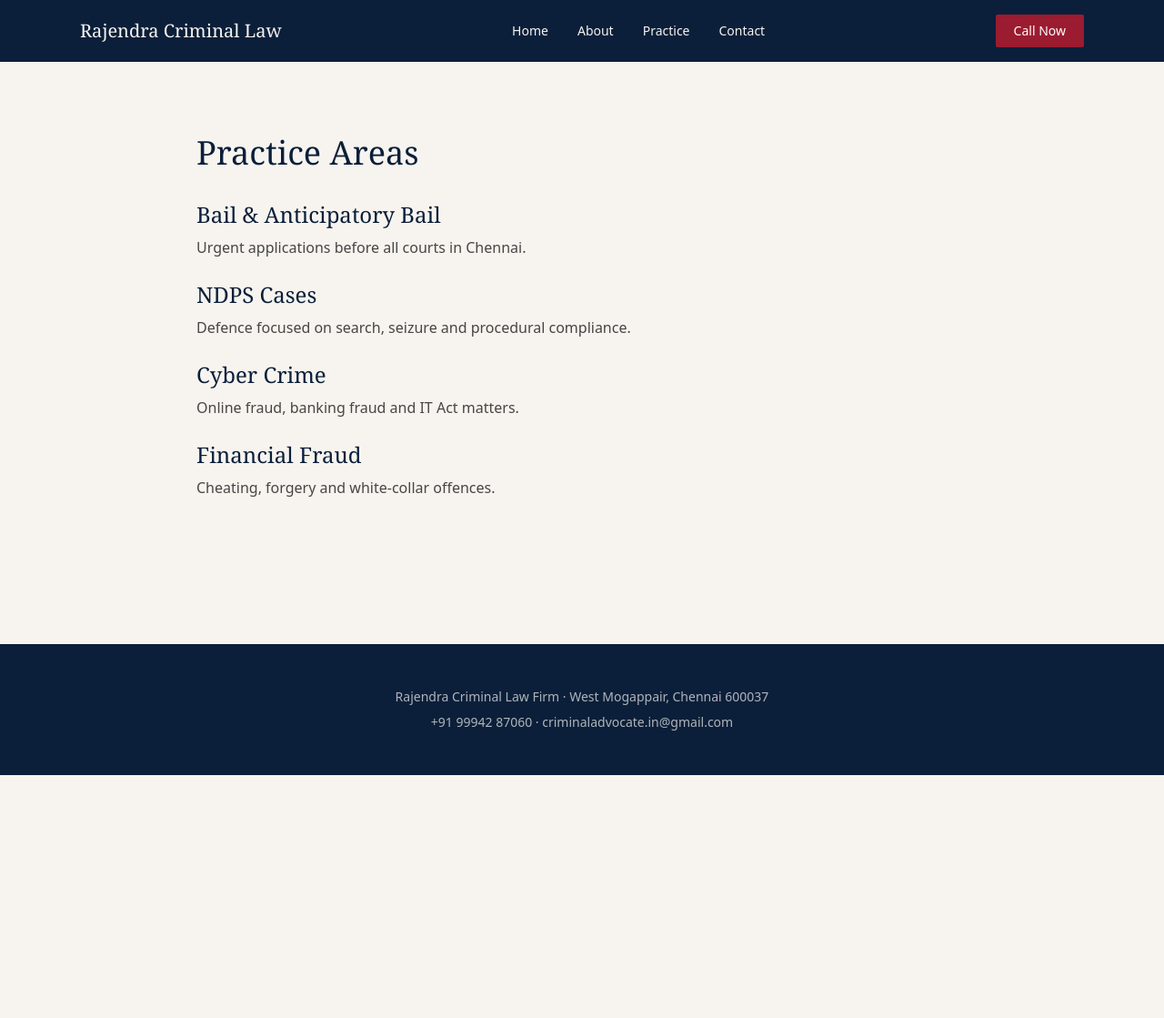
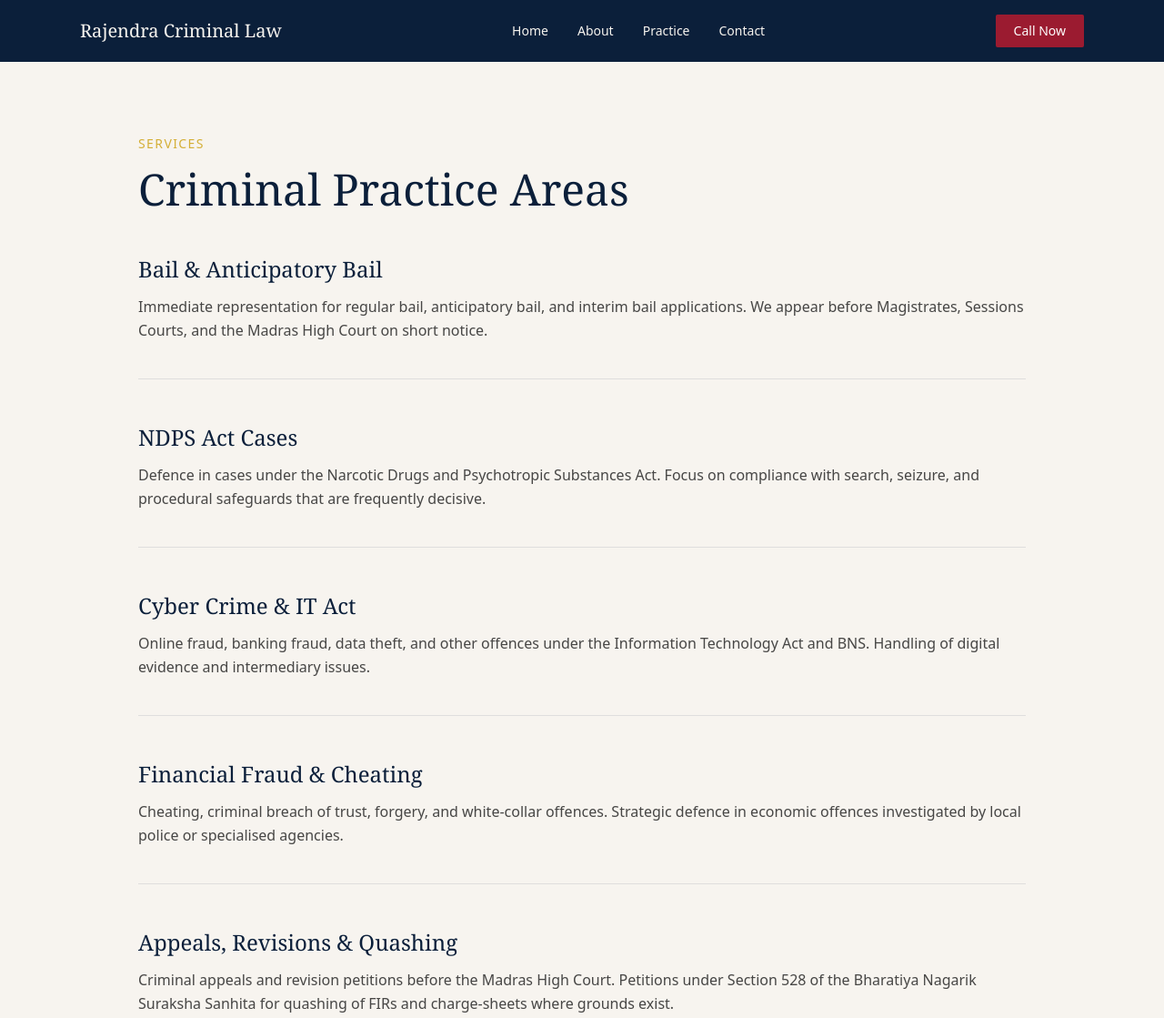
Before and after one commit to lawyerchennai01/criminaladvocate.in, an Astro site: page /practice in a window 1280 px wide. Shown: the top 1119 px of the page at 91% size. Before the commit the page ends 852 px from the top, so only its background shows below. Built offline with nearby package versions, Linux system fonts and the light colour scheme; Astro itself is replaced by a stand-in of ours.

```diff
--- a/src/pages/about.astro
+++ b/src/pages/about.astro
@@ -4,8 +4,30 @@ import Layout from '../layouts/Layout.astro';
 
 <Layout title="About | Rajendra Criminal Law Firm">
   <section class="max-w-4xl mx-auto px-6 py-20">
-    <h1 class="font-serif text-4xl text-navy mb-6">About the Firm</h1>
-    <p class="text-ink/80 leading-relaxed">Rajendra Criminal Law Firm is a specialised criminal defence practice based in Chennai. Our advocates appear regularly before the Madras High Court, Sessions Courts, and Magistrate Courts.</p>
-    <p class="mt-4 text-ink/80 leading-relaxed">We handle bail, NDPS, cyber crime, financial fraud, and serious criminal trials.</p>
+    <p class="text-gold text-sm uppercase tracking-widest mb-4">About the Firm</p>
+    <h1 class="font-serif text-4xl md:text-5xl text-navy mb-8">Decades of Criminal Defence Experience</h1>
+
+    <div class="prose prose-lg max-w-none text-ink/90 leading-relaxed space-y-6">
+      <p>
+        Rajendra Criminal Law Firm is a specialised criminal defence practice based in Chennai. Our advocates appear regularly before the Madras High Court, Sessions Courts, and Magistrate Courts across the city.
+      </p>
+      <p>
+        The firm handles the full spectrum of criminal matters — from urgent bail applications and anticipatory bail to complex trials involving NDPS, cyber offences, financial fraud, and serious charges under the Bharatiya Nyaya Sanhita.
+      </p>
+      <p>
+        We prioritise early intervention. Criminal cases move quickly; prompt legal advice often determines the outcome of bail, investigation, and trial strategy.
+      </p>
+    </div>
+
+    <div class="mt-16 grid md:grid-cols-2 gap-8">
+      <div class="border-l-2 border-gold pl-6">
+        <h2 class="font-serif text-2xl text-navy mb-3">Approach</h2>
+        <p class="text-ink/80">Thorough case preparation, careful scrutiny of evidence and procedure, and clear communication with clients at every stage.</p>
+      </div>
+      <div class="border-l-2 border-gold pl-6">
+        <h2 class="font-serif text-2xl text-navy mb-3">Availability</h2>
+        <p class="text-ink/80">Criminal emergencies do not follow office hours. Our team provides round-the-clock assistance for arrests and urgent applications.</p>
+      </div>
+    </div>
   </section>
 </Layout>
--- a/src/pages/practice.astro
+++ b/src/pages/practice.astro
@@ -3,13 +3,35 @@ import Layout from '../layouts/Layout.astro';
 ---
 
 <Layout title="Practice Areas | Rajendra Criminal Law Firm">
-  <section class="max-w-4xl mx-auto px-6 py-20">
-    <h1 class="font-serif text-4xl text-navy mb-8">Practice Areas</h1>
-    <div class="space-y-6">
-      <div><h2 class="font-serif text-2xl text-navy">Bail & Anticipatory Bail</h2><p class="text-ink/80 mt-2">Urgent applications before all courts in Chennai.</p></div>
-      <div><h2 class="font-serif text-2xl text-navy">NDPS Cases</h2><p class="text-ink/80 mt-2">Defence focused on search, seizure and procedural compliance.</p></div>
-      <div><h2 class="font-serif text-2xl text-navy">Cyber Crime</h2><p class="text-ink/80 mt-2">Online fraud, banking fraud and IT Act matters.</p></div>
-      <div><h2 class="font-serif text-2xl text-navy">Financial Fraud</h2><p class="text-ink/80 mt-2">Cheating, forgery and white-collar offences.</p></div>
+  <section class="max-w-5xl mx-auto px-6 py-20">
+    <p class="text-gold text-sm uppercase tracking-widest mb-4">Services</p>
+    <h1 class="font-serif text-4xl md:text-5xl text-navy mb-12">Criminal Practice Areas</h1>
+
+    <div class="space-y-12">
+      <div class="border-b border-navy/10 pb-10">
+        <h2 class="font-serif text-2xl text-navy mb-3"><a href="/practice/bail" class="hover:text-crimson">Bail & Anticipatory Bail</a></h2>
+        <p class="text-ink/80 leading-relaxed">Immediate representation for regular bail, anticipatory bail, and interim bail applications. We appear before Magistrates, Sessions Courts, and the Madras High Court on short notice.</p>
+      </div>
+
+      <div class="border-b border-navy/10 pb-10">
+        <h2 class="font-serif text-2xl text-navy mb-3"><a href="/practice/ndps" class="hover:text-crimson">NDPS Act Cases</a></h2>
+        <p class="text-ink/80 leading-relaxed">Defence in cases under the Narcotic Drugs and Psychotropic Substances Act. Focus on compliance with search, seizure, and procedural safeguards that are frequently decisive.</p>
+      </div>
+
+      <div class="border-b border-navy/10 pb-10">
+        <h2 class="font-serif text-2xl text-navy mb-3"><a href="/practice/cyber-crime" class="hover:text-crimson">Cyber Crime & IT Act</a></h2>
+        <p class="text-ink/80 leading-relaxed">Online fraud, banking fraud, data theft, and other offences under the Information Technology Act and BNS. Handling of digital evidence and intermediary issues.</p>
+      </div>
+
+      <div class="border-b border-navy/10 pb-10">
+        <h2 class="font-serif text-2xl text-navy mb-3"><a href="/practice/financial-fraud" class="hover:text-crimson">Financial Fraud & Cheating</a></h2>
+        <p class="text-ink/80 leading-relaxed">Cheating, criminal breach of trust, forgery, and white-collar offences. Strategic defence in economic offences investigated by local police or specialised agencies.</p>
+      </div>
+
+      <div>
+        <h2 class="font-serif text-2xl text-navy mb-3">Appeals, Revisions & Quashing</h2>
+        <p class="text-ink/80 leading-relaxed">Criminal appeals and revision petitions before the Madras High Court. Petitions under Section 528 of the Bharatiya Nagarik Suraksha Sanhita for quashing of FIRs and charge-sheets where grounds exist.</p>
+      </div>
     </div>
   </section>
 </Layout>
```
